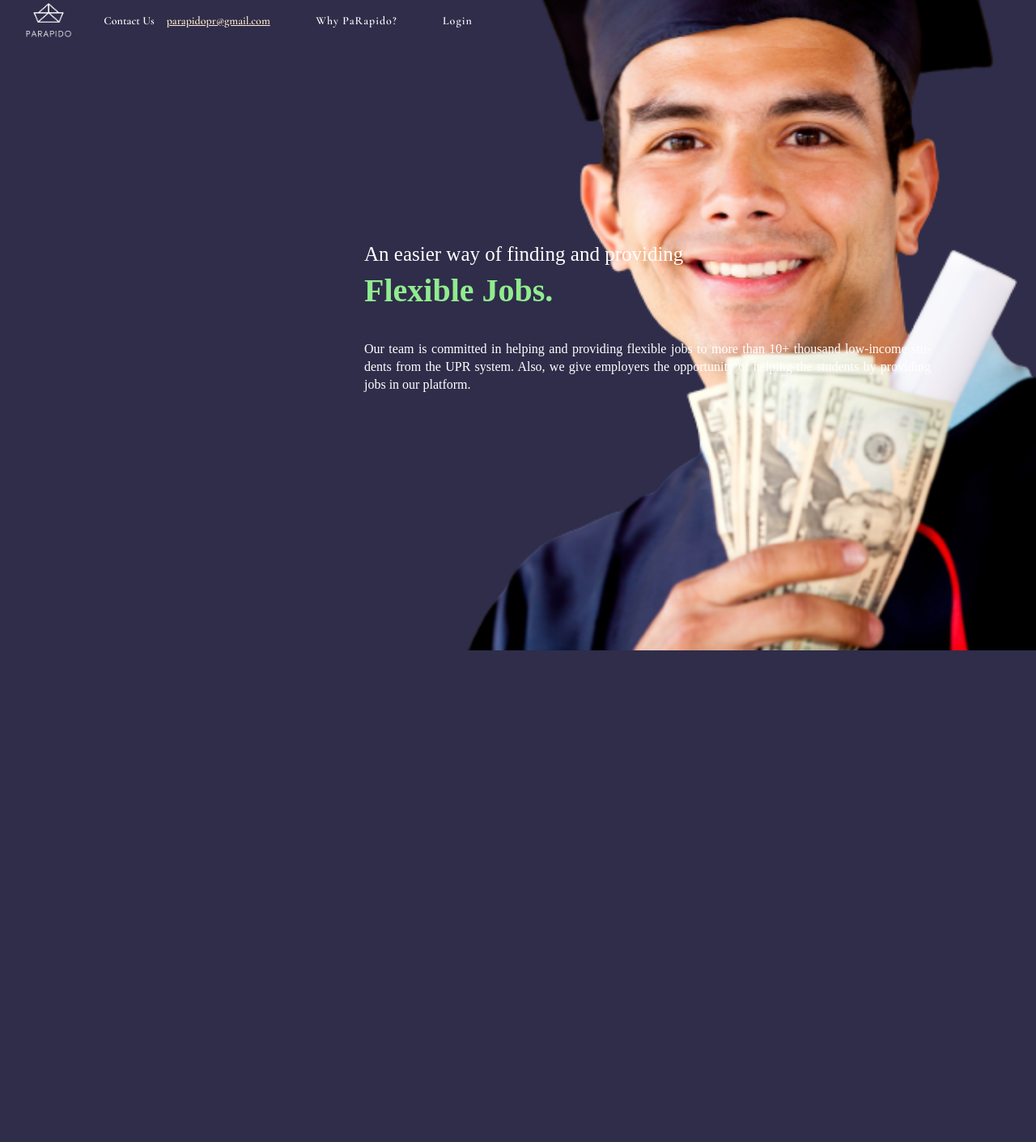
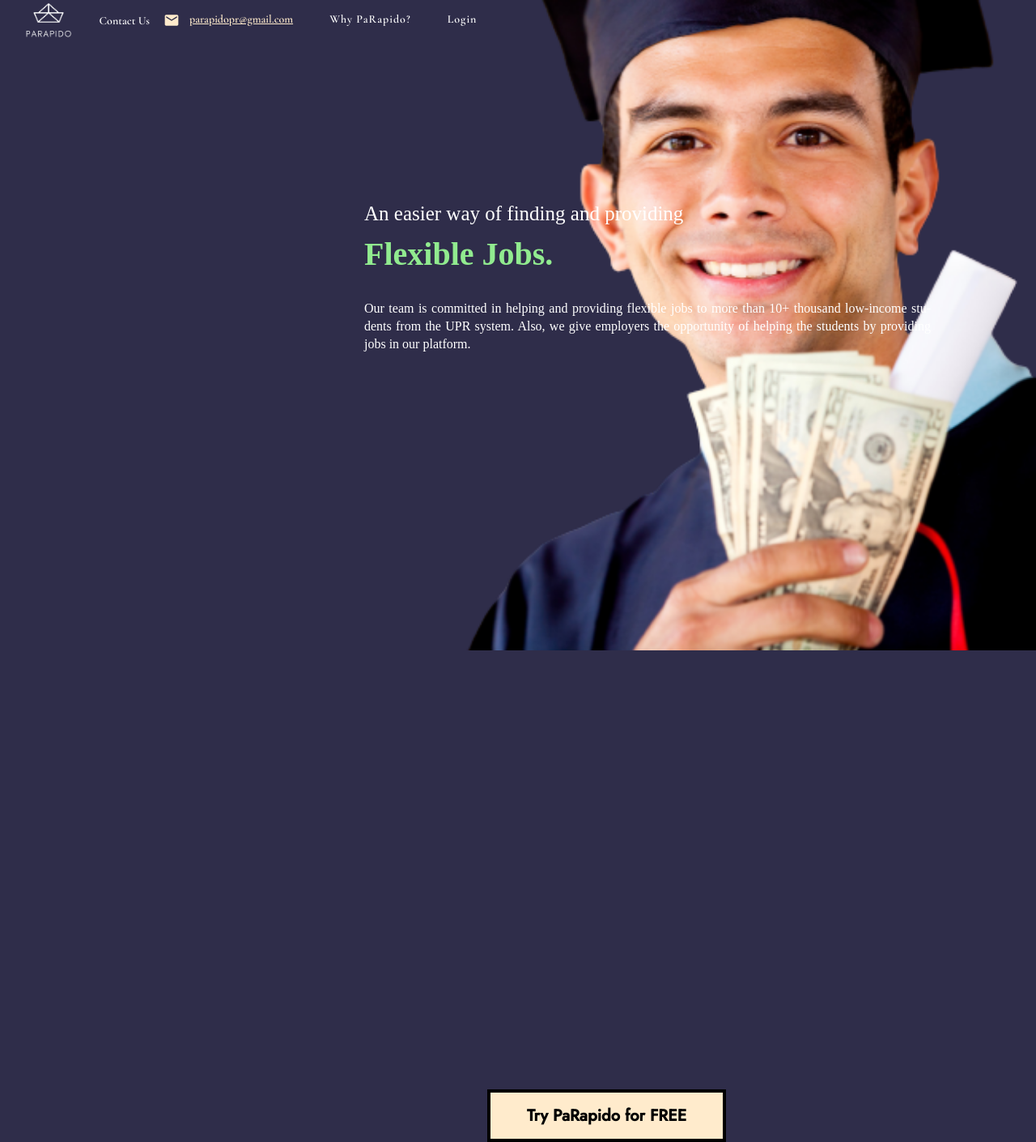
Before and after one commit to Mariie97/Capstone-QWERTY-Dev-Solutions-Team, a React (Create React App) app in the folder parapido-gui/: page / in a window 1280 px wide. Shown: the whole page at 81% size. Before the commit the page ends 803 px from the top, so only its background shows below. Built offline with nearby package versions, Linux system fonts and the light colour scheme.

Commit message:
added button and finishing touches

```diff
--- a/parapido-gui/src/Components/LandingPage.js
+++ b/parapido-gui/src/Components/LandingPage.js
@@ -1,8 +1,9 @@
 import React, { Component } from "react";
+import { Link } from "react-router-dom";
 import "../Layouts/LandingPage.css";
 import studentLandingPage from "../Static/Images/Student_LandingPage.png";
 import logo from "../Static/Images/Pa_RapidoLogo.png";
-import { Link } from "react-router-dom";
+import EmailIcon from '@material-ui/icons/Mail';
 
 export class Landing extends Component {
 	componentDidMount() {
@@ -18,8 +19,9 @@ export class Landing extends Component {
 					<img className="logostyle" src={logo} alt="Logo" />
 					<ul className="landingnavlinks">
 						<li className="miniflexcontactus">
-							<div style={{ marginRight: 15 }}>Contact Us</div>
-							<a href="mailTo:parapidopr@gmail.com"  id="parapidoemail" >parapidopr@gmail.com</a>
+							<div style={{ marginRight: 15, position: "relative", top: 2}}>Contact Us</div>
+							<EmailIcon style={mail}/>
+							<a href="mailTo:parapidopr@gmail.com"  id="parapidoemail"> parapidopr@gmail.com</a>
 						</li>
 
 						<li>
@@ -38,18 +40,30 @@ export class Landing extends Component {
 				<p className="firstparagraph">Our team is committed in helping and providing flexible jobs to more than 10+ thousand low-income students
 				  from the UPR system. Also, we give employers the opportunity of helping
 				  the students by providing jobs in our platform.</p>
+
+				<Link to={"/signup"} className="buttonlandingpage"> Try PaRapido for FREE </Link>
 			</div>
+
+
 		);
 	}
 }
 
-// logo styling
+// image styling
 
 const studentimage = {
 	width: 1205,
 	float: "right",
 };
 
+// small icons & elements css
+
+const mail = {
+    color: "#ffebcc",
+    paddingRight: 10,
+	height: 20,
+}
+
 
 
 
--- a/parapido-gui/src/Components/ProfileCard.js
+++ b/parapido-gui/src/Components/ProfileCard.js
@@ -54,7 +54,7 @@ const ProfileCard = (props) => {
 
                 <ul className = "header-list">
                    <li style= {{fontWeight : "bold"}}> {user_name} {last_name} </li>
-                   <li> <StarIcon style = {staricon}/> Rating: { rating_value} of 5 <ThumbsUpDownIcon style = {thumbsupdown}/></li>
+                   <li> <StarIcon style = {star}/> Rating: { rating_value} of 5 <ThumbsUpDownIcon style = {thumbsupdown}/></li>
                 </ul>
 
                 {/* footer */}
@@ -87,7 +87,7 @@ const thumbsupdown = {
     left:2
 }
 
-const staricon = {
+const star = {
     color: "yellow",
     position: "relative",
     width: 19,
--- a/parapido-gui/src/Layouts/LandingPage.css
+++ b/parapido-gui/src/Layouts/LandingPage.css
@@ -68,7 +68,7 @@
 .firstpoint {
 	color: white;
 	position: fixed;
-	top: 300px;
+	top: 250px;
 	left: 450px;
 	font-family: "Times New Roman";
 	font-size: 25px;
@@ -87,7 +87,7 @@
 .secondpoint {
 	color: #91eb8f;
 	position: fixed;
-	top: 335px;
+	top: 290px;
 	left: 450px;
 	white-space: pre;
 	font-family: "Times New Roman";
@@ -99,7 +99,7 @@
 .firstparagraph {
 	color: white;
 	position: fixed;
-	top: 420px;
+	top: 370px;
 	left: 450px;
 	font-family: "Times New Roman";
 	font-size: 16px;
@@ -114,3 +114,34 @@
 	-webkit-hyphens: auto;
 	line-height: 22px;
 }
+
+/* landing page button */
+
+.buttonlandingpage {
+	display: inline-block;
+	padding-right: 45px;
+	padding-left: 45px;
+	padding-top: 14px;
+	padding-bottom: 14px;
+	margin: 0.1em;
+	border: 0.2em solid black;
+	box-sizing: border-box;
+	text-decoration: none;
+	font-family: "Jost";
+	font-weight: bold;
+	font-size: 20px;
+	color: black;
+	background-color: #ffebcc;
+	text-align: center;
+	position: relative;
+	top: 540px;
+	left: 600px;
+}
+
+.buttonlandingpage:hover {
+	border-color: white;
+}
+
+.buttonlandingpage:active {
+	background-color: #2e856e;
+}
```
